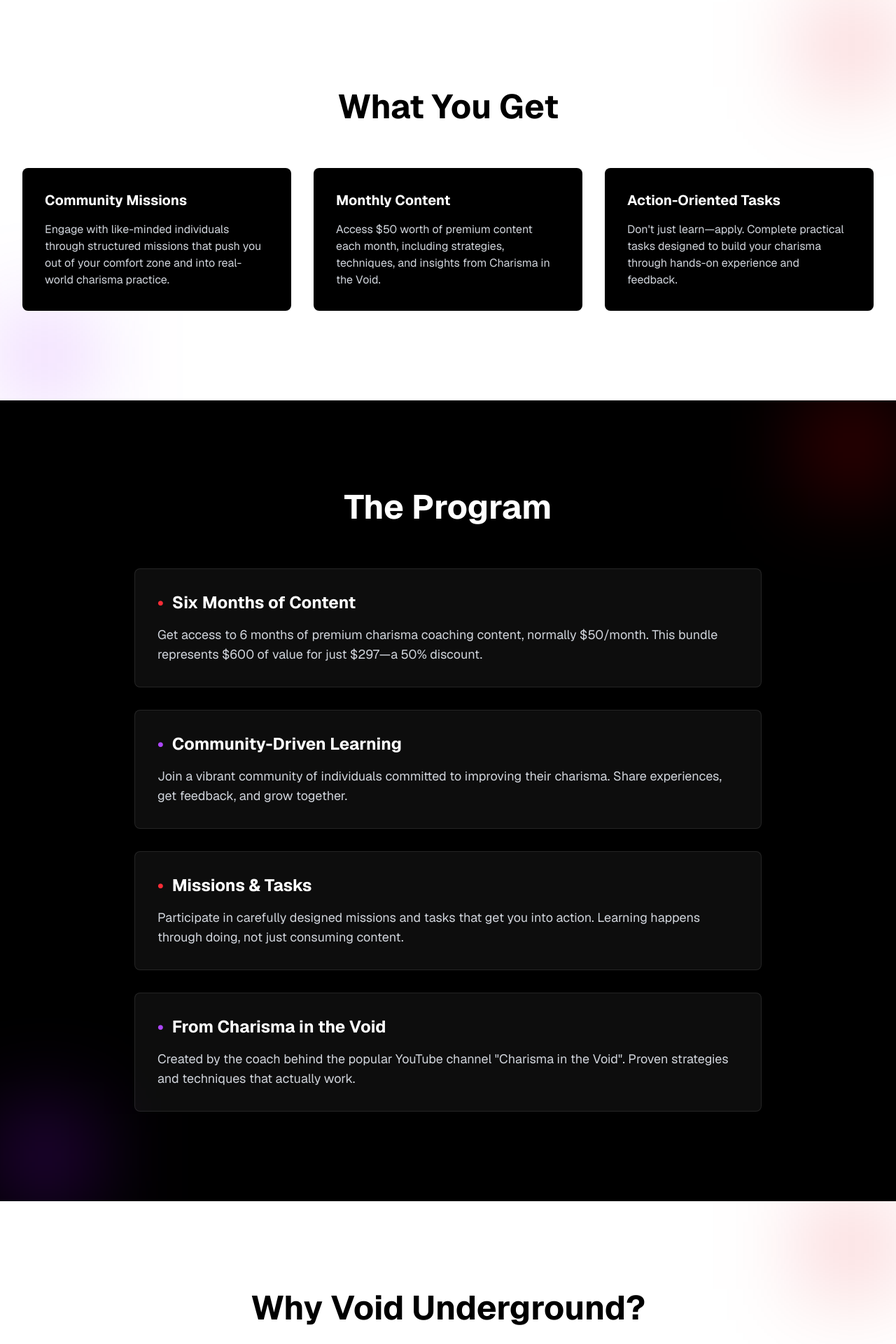
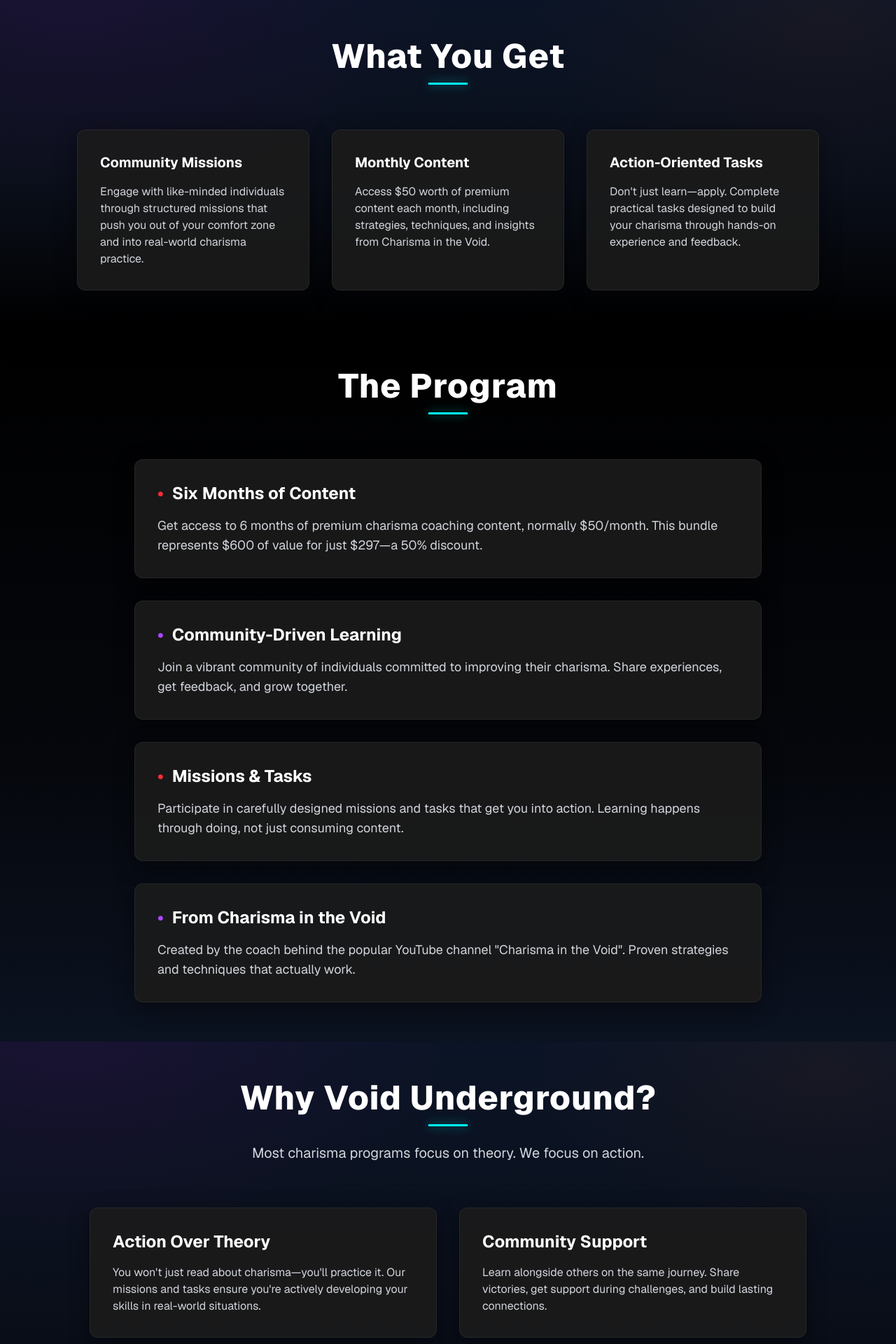
Before and after one commit to wayfindercollective/wayfinderrepo, a Next.js app: page / in a window 1280 px wide. Shown: the part 820-2740 px from the top of the page at 70% size. Built offline with nearby package versions, Linux system fonts and the light colour scheme.

Commit message:
Refactor: Apply new void theme styles to page components
Co-authored-by: peter <peter@wayfindercoaching.net>

```diff
--- a/app/globals.css
+++ b/app/globals.css
@@ -17,3 +17,65 @@ body {
   color: var(--foreground);
   font-family: var(--font-geist-sans), Arial, Helvetica, sans-serif;
 }
+
+:root {
+  --voidBlack: #000000;
+  --voidCyan: #00ffff;     /* Cyan Glow */
+  --voidMagenta: #ff00ff;  /* Magenta */
+  --voidDepth: #1b1b1b;    /* Depth layering */
+  --voidOrange: #fa6400;   /* Orange accent */
+  --voidWhite: #ffffff;    /* Pure white */
+  --voidNavy: #0b1220;     /* Deep navy for light sections */
+}
+
+/* base */
+body { background: var(--voidBlack); color: var(--voidWhite); }
+
+/* container helper */
+.voidContainer {
+  width: 100%;
+  max-width: 1100px;
+  margin: 0 auto;
+  padding: 56px 20px;
+}
+
+/* section backgrounds */
+.voidSection { position: relative; }
+.voidNavy {
+  /* subtle glows plus navy-to-black blend */
+  background:
+    radial-gradient(900px 500px at 8% 0%, rgba(255,0,255,0.06), transparent 60%),
+    radial-gradient(700px 400px at 92% 6%, rgba(250,100,0,0.05), transparent 60%),
+    linear-gradient(180deg, #0b1426 0%, #0a0f1a 55%, #05070c 80%, #000000 100%);
+}
+.voidDark {
+  background: linear-gradient(180deg, #000000 0%, #05070c 60%, #0b1220 100%);
+}
+
+/* cards on dark backgrounds stay readable */
+.cardVoid {
+  background: rgba(27,27,27,0.9);
+  border: 1px solid rgba(255,255,255,0.06);
+  border-radius: 12px;
+  box-shadow: 0 8px 30px rgba(0,0,0,0.45);
+}
+
+/* gentle cyan underline for section titles */
+.sectionTitle {
+  font-weight: 800;
+  letter-spacing: 0.02em;
+}
+.sectionTitle::after {
+  content: "";
+  display: block;
+  width: 56px;
+  height: 3px;
+  margin: 14px auto 0;
+  background: var(--voidCyan);
+  box-shadow: 0 0 14px rgba(0,255,255,0.55);
+}
+
+/* small accents that you can apply where needed */
+.accentCyan { color: var(--voidCyan); }
+.accentMagenta { color: var(--voidMagenta); }
+.accentOrange { color: var(--voidOrange); }
--- a/app/page.tsx
+++ b/app/page.tsx
@@ -38,27 +38,25 @@ export default function Home() {
       </section>
 
       {/* What You Get Section - White */}
-      <section className="relative bg-white text-black overflow-hidden">
-        <div className="absolute top-0 right-0 w-32 h-32 bg-red-600/20 blur-3xl"></div>
-        <div className="absolute bottom-0 left-0 w-32 h-32 bg-purple-600/20 blur-3xl"></div>
-        <div className="relative max-w-7xl mx-auto px-4 sm:px-6 lg:px-8 py-24 sm:py-32">
-          <h2 className="text-4xl sm:text-5xl font-bold text-center mb-16">
+      <section className="voidSection voidNavy">
+        <div className="voidContainer">
+          <h2 className="text-4xl sm:text-5xl font-bold text-center mb-16 text-white sectionTitle">
             What You Get
           </h2>
           <div className="grid md:grid-cols-3 gap-8">
-            <div className="bg-black text-white p-8 rounded-lg">
+            <div className="cardVoid text-white p-8">
               <h3 className="text-xl font-bold mb-4">Community Missions</h3>
               <p className="text-gray-300">
                 Engage with like-minded individuals through structured missions that push you out of your comfort zone and into real-world charisma practice.
               </p>
             </div>
-            <div className="bg-black text-white p-8 rounded-lg">
+            <div className="cardVoid text-white p-8">
               <h3 className="text-xl font-bold mb-4">Monthly Content</h3>
               <p className="text-gray-300">
                 Access $50 worth of premium content each month, including strategies, techniques, and insights from Charisma in the Void.
               </p>
             </div>
-            <div className="bg-black text-white p-8 rounded-lg">
+            <div className="cardVoid text-white p-8">
               <h3 className="text-xl font-bold mb-4">Action-Oriented Tasks</h3>
               <p className="text-gray-300">
                 Don't just learn—apply. Complete practical tasks designed to build your charisma through hands-on experience and feedback.
@@ -69,17 +67,15 @@ export default function Home() {
       </section>
 
       {/* Program Details Section - Black */}
-      <section className="relative bg-black text-white overflow-hidden">
-        <div className="absolute top-0 right-0 w-32 h-32 bg-red-600/30 blur-3xl"></div>
-        <div className="absolute bottom-0 left-0 w-32 h-32 bg-purple-600/30 blur-3xl"></div>
-        <div className="relative max-w-7xl mx-auto px-4 sm:px-6 lg:px-8 py-24 sm:py-32">
-          <h2 className="text-4xl sm:text-5xl font-bold text-center mb-16">
+      <section className="voidSection voidDark">
+        <div className="voidContainer">
+          <h2 className="text-4xl sm:text-5xl font-bold text-center mb-16 text-white sectionTitle">
             The Program
           </h2>
           <div className="max-w-4xl mx-auto">
             <div className="space-y-8">
-              <div className="bg-white/5 border border-white/10 rounded-lg p-8">
-                <h3 className="text-2xl font-bold mb-4 flex items-center gap-3">
+              <div className="cardVoid p-8">
+                <h3 className="text-2xl font-bold mb-4 flex items-center gap-3 text-white">
                   <span className="text-red-500">•</span>
                   Six Months of Content
                 </h3>
@@ -88,8 +84,8 @@ export default function Home() {
                   This bundle represents $600 of value for just $297—a 50% discount.
                 </p>
               </div>
-              <div className="bg-white/5 border border-white/10 rounded-lg p-8">
-                <h3 className="text-2xl font-bold mb-4 flex items-center gap-3">
+              <div className="cardVoid p-8">
+                <h3 className="text-2xl font-bold mb-4 flex items-center gap-3 text-white">
                   <span className="text-purple-500">•</span>
                   Community-Driven Learning
                 </h3>
@@ -98,8 +94,8 @@ export default function Home() {
                   Share experiences, get feedback, and grow together.
                 </p>
               </div>
-              <div className="bg-white/5 border border-white/10 rounded-lg p-8">
-                <h3 className="text-2xl font-bold mb-4 flex items-center gap-3">
+              <div className="cardVoid p-8">
+                <h3 className="text-2xl font-bold mb-4 flex items-center gap-3 text-white">
                   <span className="text-red-500">•</span>
                   Missions & Tasks
                 </h3>
@@ -108,8 +104,8 @@ export default function Home() {
                   Learning happens through doing, not just consuming content.
                 </p>
               </div>
-              <div className="bg-white/5 border border-white/10 rounded-lg p-8">
-                <h3 className="text-2xl font-bold mb-4 flex items-center gap-3">
+              <div className="cardVoid p-8">
+                <h3 className="text-2xl font-bold mb-4 flex items-center gap-3 text-white">
                   <span className="text-purple-500">•</span>
                   From Charisma in the Void
                 </h3>
@@ -124,41 +120,39 @@ export default function Home() {
       </section>
 
       {/* Value Proposition Section - White */}
-      <section className="relative bg-white text-black overflow-hidden">
-        <div className="absolute top-0 right-0 w-32 h-32 bg-red-600/20 blur-3xl"></div>
-        <div className="absolute bottom-0 left-0 w-32 h-32 bg-purple-600/20 blur-3xl"></div>
-        <div className="relative max-w-7xl mx-auto px-4 sm:px-6 lg:px-8 py-24 sm:py-32">
+      <section className="voidSection voidNavy">
+        <div className="voidContainer">
           <div className="text-center mb-16">
-            <h2 className="text-4xl sm:text-5xl font-bold mb-6">
+            <h2 className="text-4xl sm:text-5xl font-bold mb-6 text-white sectionTitle">
               Why Void Underground?
             </h2>
-            <p className="text-xl text-gray-600 max-w-3xl mx-auto">
+            <p className="text-xl text-gray-300 max-w-3xl mx-auto">
               Most charisma programs focus on theory. We focus on action.
             </p>
           </div>
           <div className="grid md:grid-cols-2 gap-8 max-w-5xl mx-auto">
-            <div className="bg-black text-white p-8 rounded-lg">
+            <div className="cardVoid text-white p-8">
               <h3 className="text-2xl font-bold mb-4">Action Over Theory</h3>
               <p className="text-gray-300">
                 You won't just read about charisma—you'll practice it. Our missions and tasks
                 ensure you're actively developing your skills in real-world situations.
               </p>
             </div>
-            <div className="bg-black text-white p-8 rounded-lg">
+            <div className="cardVoid text-white p-8">
               <h3 className="text-2xl font-bold mb-4">Community Support</h3>
               <p className="text-gray-300">
                 Learn alongside others on the same journey. Share victories, get support during
                 challenges, and build lasting connections.
               </p>
             </div>
-            <div className="bg-black text-white p-8 rounded-lg">
+            <div className="cardVoid text-white p-8">
               <h3 className="text-2xl font-bold mb-4">Proven Content</h3>
               <p className="text-gray-300">
                 Based on the successful Charisma in the Void YouTube channel. These aren't
                 experimental ideas—they're tested strategies that deliver results.
               </p>
             </div>
-            <div className="bg-black text-white p-8 rounded-lg">
+            <div className="cardVoid text-white p-8">
               <h3 className="text-2xl font-bold mb-4">Exceptional Value</h3>
               <p className="text-gray-300">
                 $600 worth of premium content for just $297. That's 6 months of $50/month
```
